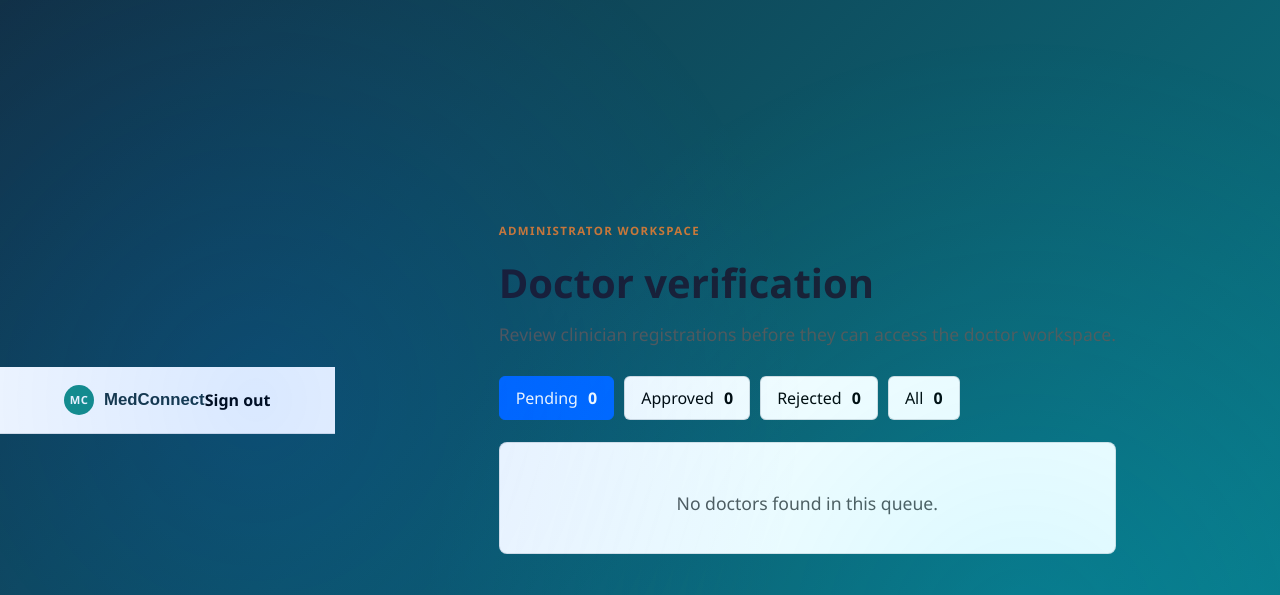
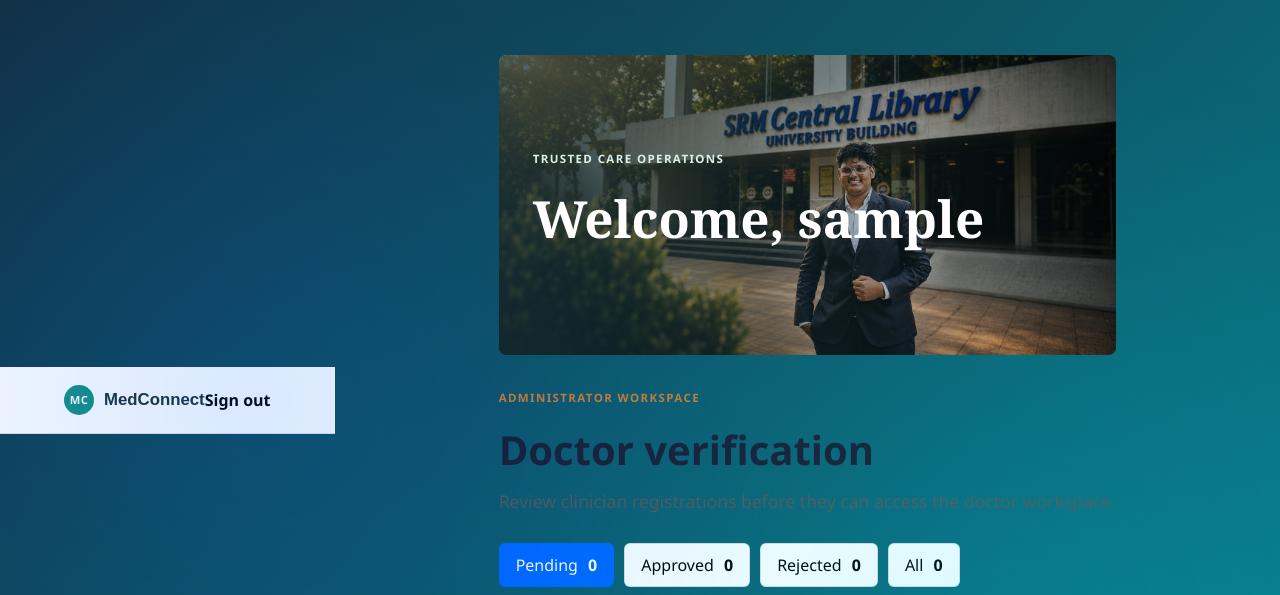
Before and after one commit to trishank18/medconnect, a PHP site: page /admin-dashboard.php in a window 1280 px wide. Shown: the top 595 px of the page. Run offline with PHP 8.4, Linux system fonts and the light colour scheme; the visitor is signed in with stand-in values (Sample User, id 1); data that the repository does not hold is empty.

Commit message:
Add admin dashboard image

```diff
--- a/admin-dashboard.php
+++ b/admin-dashboard.php
@@ -41,6 +41,10 @@ function e(string $value): string { return htmlspecialchars($value, ENT_QUOTES,
     <nav><a href="admin-logout.php">Sign out</a></nav>
   </header>
   <main class="admin-shell">
+    <section class="admin-hero" aria-label="Administrator workspace image">
+      <img src="admin.png" alt="Administrator standing outside the university library" />
+      <div class="admin-hero-copy"><p class="eyebrow">Trusted care operations</p><h1>Welcome, <?= e($_SESSION['admin_username'] ?? 'Administrator') ?></h1></div>
+    </section>
     <div class="page-heading"><div><p class="eyebrow">Administrator workspace</p><h1>Doctor verification</h1><p>Review clinician registrations before they can access the doctor workspace.</p></div></div>
     <?php if (isset($_GET['updated'])): ?><p class="success-message">Doctor marked as <?= e($_GET['updated']) ?>.</p><?php endif; ?>
     <div class="admin-tabs">
--- a/css/style.css
+++ b/css/style.css
@@ -1,5 +1,11 @@
 /* Admin verification workspace */
 .admin-shell { max-width: 1180px; margin: 0 auto; padding: 48px 24px 72px; }
+.admin-hero { position: relative; overflow: hidden; min-height: 260px; margin-bottom: 34px; border-radius: 8px; background: #18333b; }
+.admin-hero::after { position: absolute; inset: 0; background: linear-gradient(90deg, rgba(24, 51, 59, .78), rgba(24, 51, 59, .12)); content: ''; }
+.admin-hero img { display: block; width: 100%; height: 300px; object-fit: cover; object-position: center 38%; }
+.admin-hero-copy { position: absolute; z-index: 1; top: 50%; left: 34px; color: #fff; transform: translateY(-50%); }
+.admin-hero-copy .eyebrow { color: #d8f3e5; }
+.admin-hero-copy h1 { margin: 0; color: #fff; font-family: 'Source Serif 4', Georgia, serif; font-size: clamp(2rem, 4vw, 3.5rem); }
 .admin-shell .page-heading { margin-bottom: 28px; }
 .admin-shell h1 { margin-bottom: 8px; }
 .topbar { display: flex; align-items: center; justify-content: space-between; padding: 18px 5%; border-bottom: 1px solid rgba(20, 36, 58, .12); background: #fff; }
@@ -22,7 +28,7 @@
 .status-rejected { background: #fde2e2; color: #922b2b; }
 .empty-state { padding: 36px 24px; text-align: center; }
 .form-note { margin: -8px 0 20px; opacity: .75; }
-@media (max-width: 700px) { .doctor-review-row { align-items: flex-start; flex-direction: column; } .doctor-review-actions { justify-content: flex-start; min-width: 0; } }
+@media (max-width: 700px) { .admin-hero img { height: 240px; } .admin-hero-copy { left: 22px; } .doctor-review-row { align-items: flex-start; flex-direction: column; } .doctor-review-actions { justify-content: flex-start; min-width: 0; } }
 * {
   margin: 0;
   padding: 0;
```
Also changed, not shown: admin.png (added).
